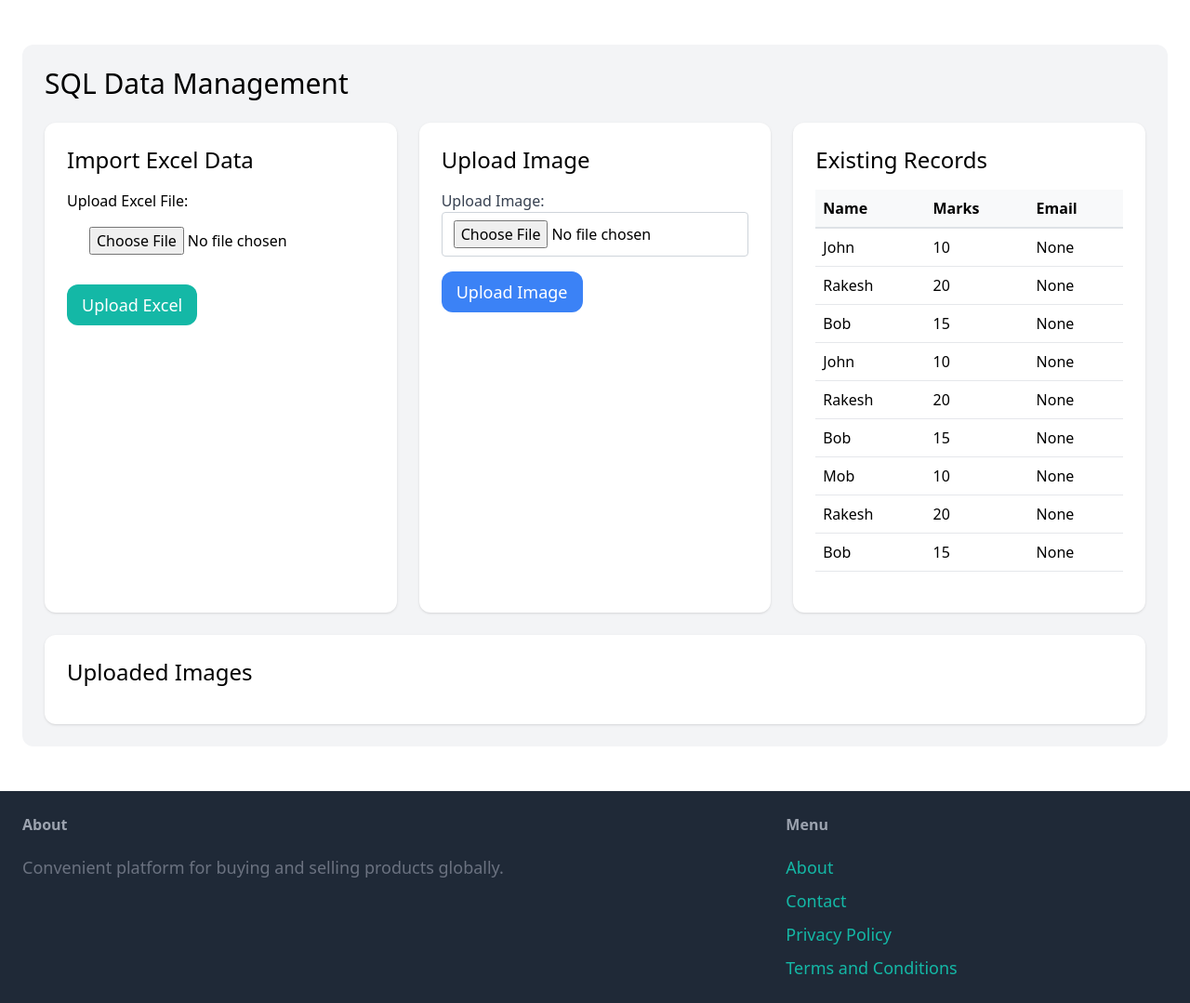
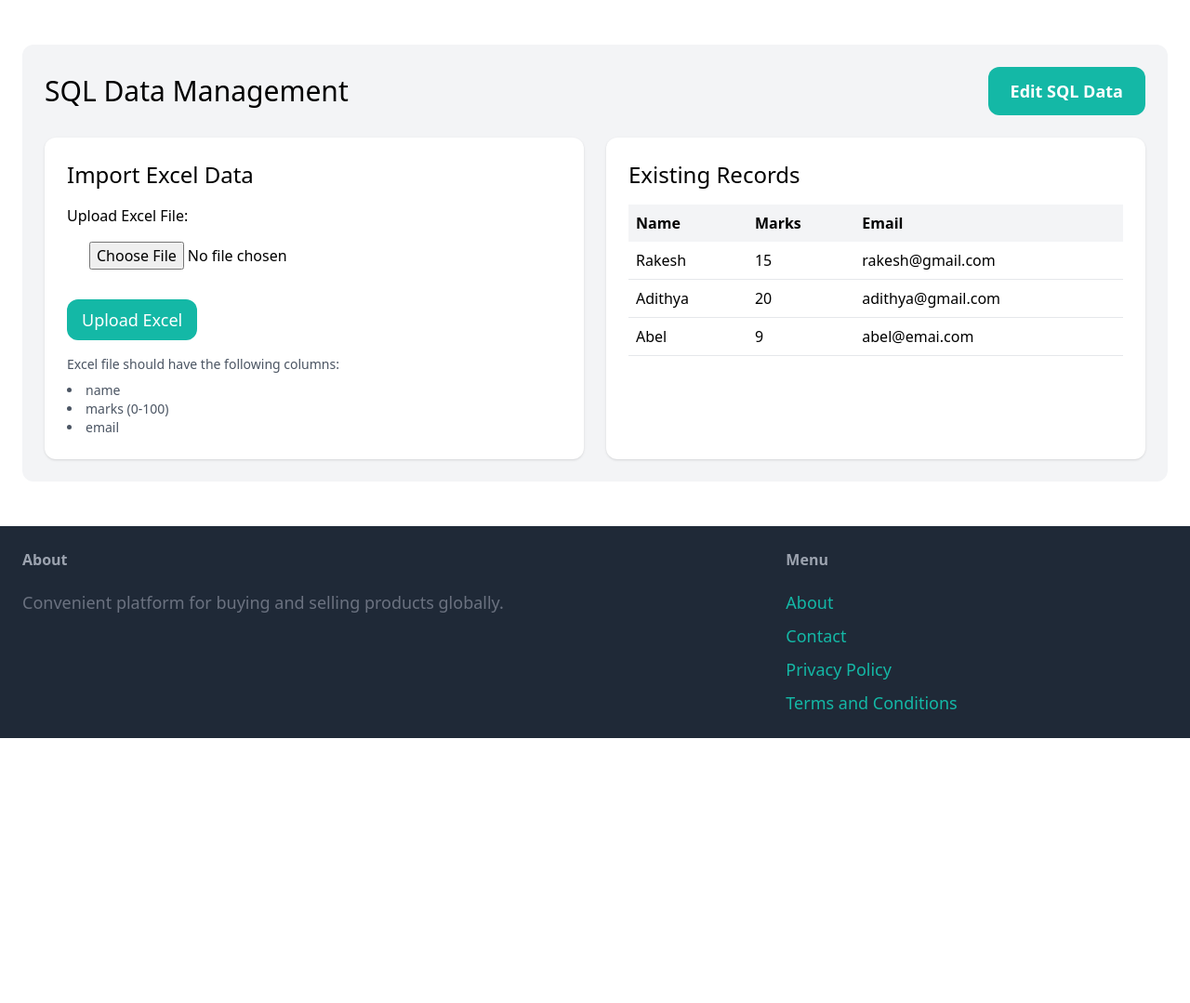
Before and after one commit to Zufishan14/D-mark, a Django app: page /sql-data/ in a window 1280 px wide. Shown: the part 77-1156 px from the top of the page at 93% size. After the commit the page ends 871 px from the top, so only its background shows below. Run offline with Django 5.2, Linux system fonts and the light colour scheme; a user stored in the database is signed in; data comes from the database, SQL or seed files in the repository; both versions use the stored data as it was after the commit; data that the repository does not hold is empty; some libraries are stand-ins or nearby versions.

Commit message:
15th Commit

```diff
--- a/puddle/core/forms.py
+++ b/puddle/core/forms.py
@@ -1,6 +1,7 @@
 from django import forms
 from django.contrib.auth.forms import UserCreationForm, AuthenticationForm
 from django.contrib.auth.models import User
+from .models import ExcelData
 
 class LoginForm(AuthenticationForm):
     username = forms.CharField(widget=forms.TextInput(attrs={'placeholder': 'Enter Username', 'class': 'w-full py-4 px-6 rounded'}))
@@ -18,17 +19,19 @@ class SignUpForm(UserCreationForm):
 
 class ExcelUploadForm(forms.Form):
     excel_file = forms.FileField(
-        label='Upload Excel File',
         widget=forms.FileInput(attrs={
             'class': 'w-full py-4 px-6 rounded',
             'accept': '.xlsx, .xls'
-        })
+        }),
+        label='Upload Excel File'
     )
 
-    image = forms.ImageField(
-        label='Upload Image',
-        widget=forms.FileInput(attrs={
-            'class': 'w-full py-4 px-6 rounded',
-            'accept': 'image/*'
-        })
-    )
+class ExcelDataForm(forms.ModelForm):
+    class Meta:
+        model = ExcelData
+        fields = ['name', 'marks', 'email']
+        widgets = {
+            'name': forms.TextInput(attrs={'class': 'w-full py-4 px-6 rounded'}),
+            'marks': forms.NumberInput(attrs={'class': 'w-full py-4 px-6 rounded'}),
+            'email': forms.EmailInput(attrs={'class': 'w-full py-4 px-6 rounded'}),
+        }
--- a/puddle/core/templates/core/sql_data.html
+++ b/puddle/core/templates/core/sql_data.html
@@ -1,24 +1,31 @@
 {% extends 'core/base.html' %}
 
-{% block title %}SQL Data Management{% endblock %}
+{% block title %}SQL Data{% endblock %}
 
 {% block content %}
 <div class="w-full my-6 mx-auto p-6 bg-gray-100 rounded-xl">
-    <h1 class="mb-6 text-3xl">SQL Data Management</h1>
+    <div class="flex justify-between items-center mb-6">
+        <h1 class="text-3xl">SQL Data Management</h1>
+        <a href="{% url 'core:edit_sql' %}" class="px-6 py-3 text-lg font-semibold bg-teal-500 text-white rounded-xl hover:bg-teal-700">
+            Edit SQL Data
+        </a>
+    </div>
 
     {% if messages %}
+    <div class="mb-6">
         {% for message in messages %}
-            <div class="alert alert-{{ message.tags }}">
+            <div class="p-4 rounded-xl {% if message.tags == 'success' %}bg-green-100 text-green-700{% else %}bg-red-100 text-red-700{% endif %}">
                 {{ message }}
             </div>
         {% endfor %}
+    </div>
     {% endif %}
 
-    <div class="grid grid-cols-1 md:grid-cols-3 gap-6">
-
+    <div class="grid grid-cols-1 md:grid-cols-2 gap-6">
+        <!-- Excel Upload Form -->
         <div class="bg-white p-6 rounded-xl shadow">
             <h2 class="text-2xl mb-4">Import Excel Data</h2>
-            <form method="post" enctype="multipart/form-data" action="{% url 'core:sql_data' %}">
+            <form method="post" enctype="multipart/form-data">
                 {% csrf_token %}
                 <div class="mb-4">
                     {{ form.excel_file.label_tag }}
@@ -28,29 +35,24 @@
                     Upload Excel
                 </button>
             </form>
+            <div class="mt-4 text-sm text-gray-600">
+                <p>Excel file should have the following columns:</p>
+                <ul class="list-disc list-inside mt-2">
+                    <li>name</li>
+                    <li>marks (0-100)</li>
+                    <li>email</li>
+                </ul>
+            </div>
         </div>
 
-        <div class="bg-white p-6 rounded-xl shadow">
-            <h2 class="text-2xl mb-4">Upload Image</h2>
-            <form method="post" enctype="multipart/form-data" action="{% url 'core:sql_data' %}">
-                {% csrf_token %}
-                <div class="mb-4">
-                    <label class="block text-gray-700">Upload Image:</label>
-                    <input type="file" name="image" accept="image/*" class="form-control-file">
-                </div>
-                <button type="submit" class="py-2 px-4 text-lg bg-blue-500 hover:bg-blue-700 rounded-xl text-white">
-                    Upload Image
-                </button>
-            </form>
-        </div>
-
+        <!-- Display Records -->
         <div class="bg-white p-6 rounded-xl shadow">
             <h2 class="text-2xl mb-4">Existing Records</h2>
             {% if records %}
                 <div class="overflow-x-auto">
                     <table class="w-full">
-                        <thead class="bg-gray-100">
-                            <tr>
+                        <thead>
+                            <tr class="bg-gray-100">
                                 <th class="p-2 text-left">Name</th>
                                 <th class="p-2 text-left">Marks</th>
                                 <th class="p-2 text-left">Email</th>
@@ -58,11 +60,11 @@
                         </thead>
                         <tbody>
                             {% for record in records %}
-                                <tr class="border-b hover:bg-gray-50">
-                                    <td class="p-2">{{ record.name }}</td>
-                                    <td class="p-2">{{ record.marks }}</td>
-                                    <td class="p-2">{{ record.email }}</td>
-                                </tr>
+                            <tr class="border-b">
+                                <td class="p-2">{{ record.name }}</td>
+                                <td class="p-2">{{ record.marks }}</td>
+                                <td class="p-2">{{ record.email }}</td>
+                            </tr>
                             {% endfor %}
                         </tbody>
                     </table>
@@ -72,58 +74,5 @@
             {% endif %}
         </div>
     </div>
-
-    <!-- Display Uploaded Images -->
-    <div class="mt-6 bg-white p-6 rounded-xl shadow">
-        <h2 class="text-2xl mb-4">Uploaded Images</h2>
-        <div class="grid grid-cols-2 md:grid-cols-4 gap-4">
-            {% for image in images %}
-                <div class="text-center">
-                    <img src="{{ image.image.url }}" alt="Uploaded Image" class="max-w-full h-48 object-cover rounded-lg mb-2">
-                    <p class="text-sm text-gray-600">Uploaded at: {{ image.uploaded_at }}</p>
-                </div>
-            {% endfor %}
-        </div>
-    </div>
 </div>
-
-<style>
-    .alert {
-        padding: 15px;
-        margin-bottom: 20px;
-        border: 1px solid transparent;
-        border-radius: 4px;
-    }
-    .alert-success {
-        color: #3c763d;
-        background-color: #dff0d8;
-        border-color: #d6e9c6;
-    }
-    .alert-error {
-        color: #a94442;
-        background-color: #f2dede;
-        border-color: #ebccd1;
-    }
-    table {
-        width: 100%;
-        border-collapse: collapse;
-        margin-bottom: 20px;
-    }
-    th, td {
-        padding: 12px 15px;
-    }
-    th {
-        background-color: #f8f9fa;
-        border-bottom: 2px solid #dee2e6;
-    }
-    tr:hover {
-        background-color: #f8f9fa;
-    }
-    .form-control-file {
-        width: 100%;
-        padding: 0.5rem 0.75rem;
-        border: 1px solid #ced4da;
-        border-radius: 0.25rem;
-    }
-</style>
 {% endblock %}
--- a/puddle/core/urls.py
+++ b/puddle/core/urls.py
@@ -12,4 +12,8 @@ urlpatterns = [
     path('signup/', views.signup, name='signup'),
     path('login/', auth_views.LoginView.as_view(template_name='core/login.html', authentication_form=LoginForm), name='login'),
     path('sql-data/', views.sql_data, name='sql_data'),
+    path('edit-sql/', views.edit_sql, name='edit_sql'),
+    path('add-record/', views.add_record, name='add_record'),
+    path('edit-record/<int:pk>/', views.edit_record, name='edit_record'),
+    path('delete-record/<int:pk>/', views.delete_record, name='delete_record'),
 ]
--- a/puddle/core/views.py
+++ b/puddle/core/views.py
@@ -1,10 +1,11 @@
-from django.shortcuts import render, redirect
+from django.shortcuts import render, redirect, get_object_or_404
 from item.models import Category, Item
 from django.contrib import messages
 import pandas as pd
-from .forms import SignUpForm, ExcelUploadForm
+from .forms import SignUpForm, ExcelUploadForm, ExcelDataForm
 from item.models import Person
-from .models import UploadedImage
+from .models import UploadedImage, ExcelData
+from django.contrib.auth.decorators import login_required
 
 # Create your views here.
 def index(request):
@@ -32,78 +33,112 @@ def signup(request):
         'form': form,
     })
 
+@login_required
 def sql_data(request):
     if request.method == 'POST':
         form = ExcelUploadForm(request.POST, request.FILES)
         if form.is_valid():
-            # Handle Excel file upload
-            if 'excel_file' in request.FILES:
-                excel_file = request.FILES['excel_file']
-                try:
-                    # Read the Excel file
-                    df = pd.read_excel(excel_file)
+            excel_file = request.FILES['excel_file']
+            try:
+                # Read the Excel file
+                df = pd.read_excel(excel_file)
 
-                    # Get the column names from the Excel file
-                    columns = df.columns.tolist()
+                # Get the column names from the Excel file
+                columns = df.columns.tolist()
 
-                    # Print column names for debugging
-                    print("Excel columns:", columns)
+                # Check if required columns exist (case-insensitive)
+                name_col = None
+                marks_col = None
+                email_col = None
 
-                    # Check if required columns exist (case-insensitive)
-                    name_col = None
-                    marks_col = None
-                    email_col = None
+                for col in columns:
+                    if col.lower() == 'name':
+                        name_col = col
+                    elif col.lower() == 'marks':
+                        marks_col = col
+                    elif col.lower() == 'email':
+                        email_col = col
 
-                    for col in columns:
-                        if col.lower() == 'name':
-                            name_col = col
-                        elif col.lower() == 'marks':
-                            marks_col = col
-                        elif col.lower() == 'email':
-                            email_col = col
+                if not name_col or not marks_col or not email_col:
+                    missing_cols = []
+                    if not name_col:
+                        missing_cols.append("'name'")
+                    if not marks_col:
+                        missing_cols.append("'marks'")
+                    if not email_col:
+                        missing_cols.append("'email'")
+                    error_msg = f"Excel file must contain columns: {' and '.join(missing_cols)}. Found columns: {', '.join(columns)}"
+                    messages.error(request, error_msg)
+                    return redirect('core:sql_data')
 
-                    if not name_col or not marks_col or not email_col:
-                        missing_cols = []
-                        if not name_col:
-                            missing_cols.append("'name'")
-                        if not marks_col:
-                            missing_cols.append("'marks'")
-                        if not email_col:
-                            missing_cols.append("'email'")
-                        error_msg = f"Excel file must contain columns: {' and '.join(missing_cols)}. Found columns: {', '.join(columns)}"
-                        messages.error(request, error_msg)
-                        return redirect('core:sql_data')
-
-                    # Process each row and save to database with email
-                    for index, row in df.iterrows():
-                        Person.objects.create(
-                            name=str(row[name_col]),
-                            marks=str(row[marks_col]),
-                            email=str(row[email_col])  # Added email field
-                        )
-                    messages.success(request, f'Successfully imported {len(df)} records from Excel!')
-                except Exception as e:
-                    messages.error(request, f'Error importing Excel data: {str(e)}. Please ensure your Excel file has "name", "marks", and "email" columns.')
-
-
-            if 'image' in request.FILES:
-                image_file = request.FILES['image']
-                try:
-                    UploadedImage.objects.create(image=image_file)
-                    messages.success(request, 'Image uploaded successfully!')
-                except Exception as e:
-                    messages.error(request, f'Error uploading image: {str(e)}')
-
-            return redirect('core:sql_data')
+                # Process each row and save to database
+                for index, row in df.iterrows():
+                    ExcelData.objects.create(
+                        name=str(row[name_col]),
+                        marks=int(row[marks_col]),
+                        email=str(row[email_col])
+                    )
+                messages.success(request, f'Successfully imported {len(df)} records from Excel!')
+                return redirect('core:sql_data')
+            except Exception as e:
+                messages.error(request, f'Error importing Excel data: {str(e)}. Please ensure your Excel file has "name", "marks", and "email" columns.')
     else:
         form = ExcelUploadForm()
 
-
-    records = Person.objects.all()
-    images = UploadedImage.objects.all()
+    records = ExcelData.objects.all()
 
     return render(request, 'core/sql_data.html', {
         'form': form,
         'records': records,
-        'images': images,
     })
+
+@login_required
+def edit_sql(request):
+    records = ExcelData.objects.all()
+    return render(request, 'core/edit_sql.html', {
+        'records': records,
+    })
+
+@login_required
+def add_record(request):
+    if request.method == 'POST':
+        form = ExcelDataForm(request.POST)
+        if form.is_valid():
+            form.save()
+            messages.success(request, 'Record added successfully!')
+            return redirect('core:edit_sql')
+    else:
+        form = ExcelDataForm()
+
+    return render(request, 'core/add_record.html', {
+        'form': form,
+    })
+
+@login_required
+def edit_record(request, pk):
+    record = get_object_or_404(ExcelData, pk=pk)
+    if request.method == 'POST':
+        form = ExcelDataForm(request.POST, instance=record)
+        if form.is_valid():
+            form.save()
+            messages.success(request, 'Record updated successfully!')
+            return redirect('core:edit_sql')
+    else:
+        form = ExcelDataForm(instance=record)
+
+    return render(request, 'core/edit_record.html', {
+        'form': form,
+        'record': record,
+    })
+
+@login_required
+def delete_record(request, pk):
+    record = get_object_or_404(ExcelData, pk=pk)
+    if request.method == 'POST':
+        record.delete()
+        messages.success(request, 'Record deleted successfully!')
+        return redirect('core:edit_sql')
+
+    return render(request, 'core/delete_record.html', {
+        'record': record,
+    })
```
Also changed, not shown: puddle/core/models.py (+26 -0 lines), puddle/core/templates/core/add_record.html (added, +40 -0 lines), puddle/core/templates/core/delete_record.html (added, +26 -0 lines), puddle/core/templates/core/edit_record.html (added, +43 -0 lines), puddle/core/templates/core/edit_sql.html (added, +58 -0 lines), puddle/core/migrations/0003_exceldata.py (added), puddle/db.sqlite3.
